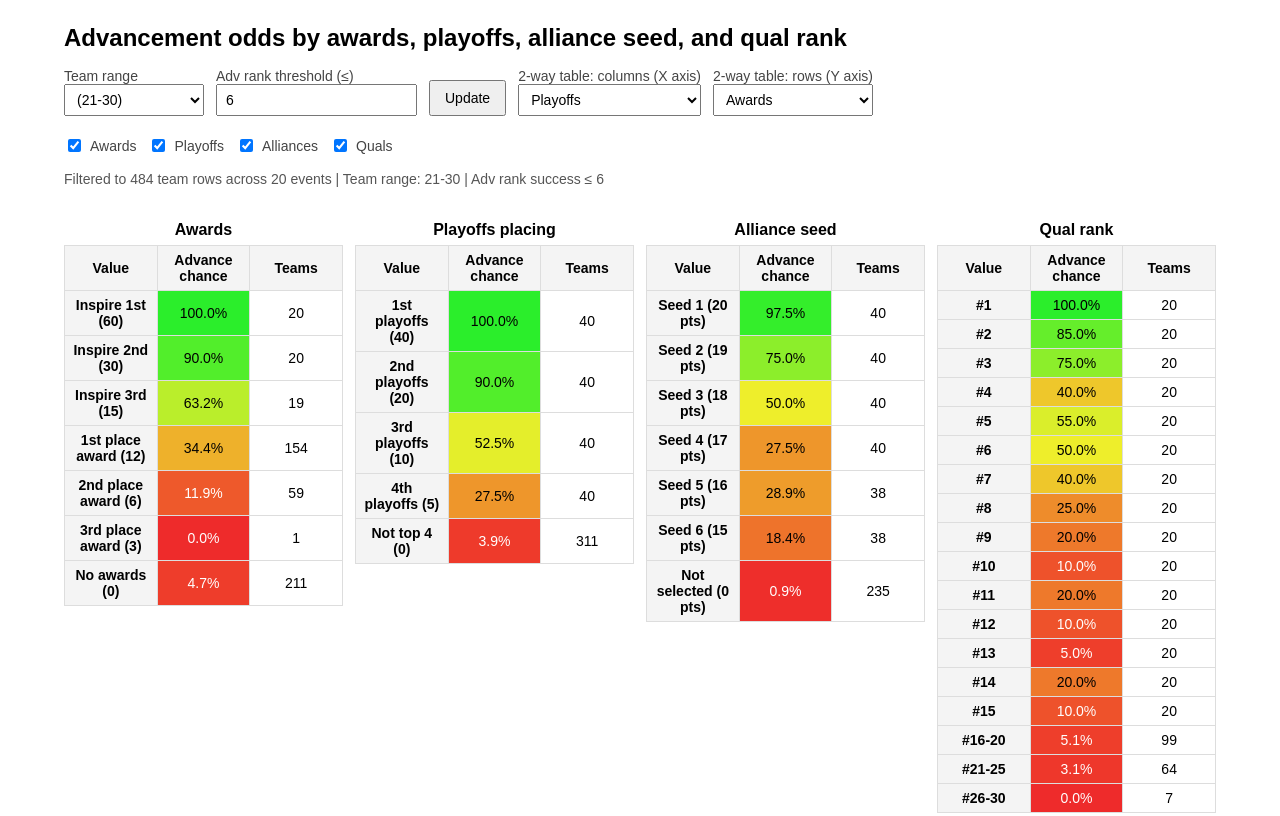
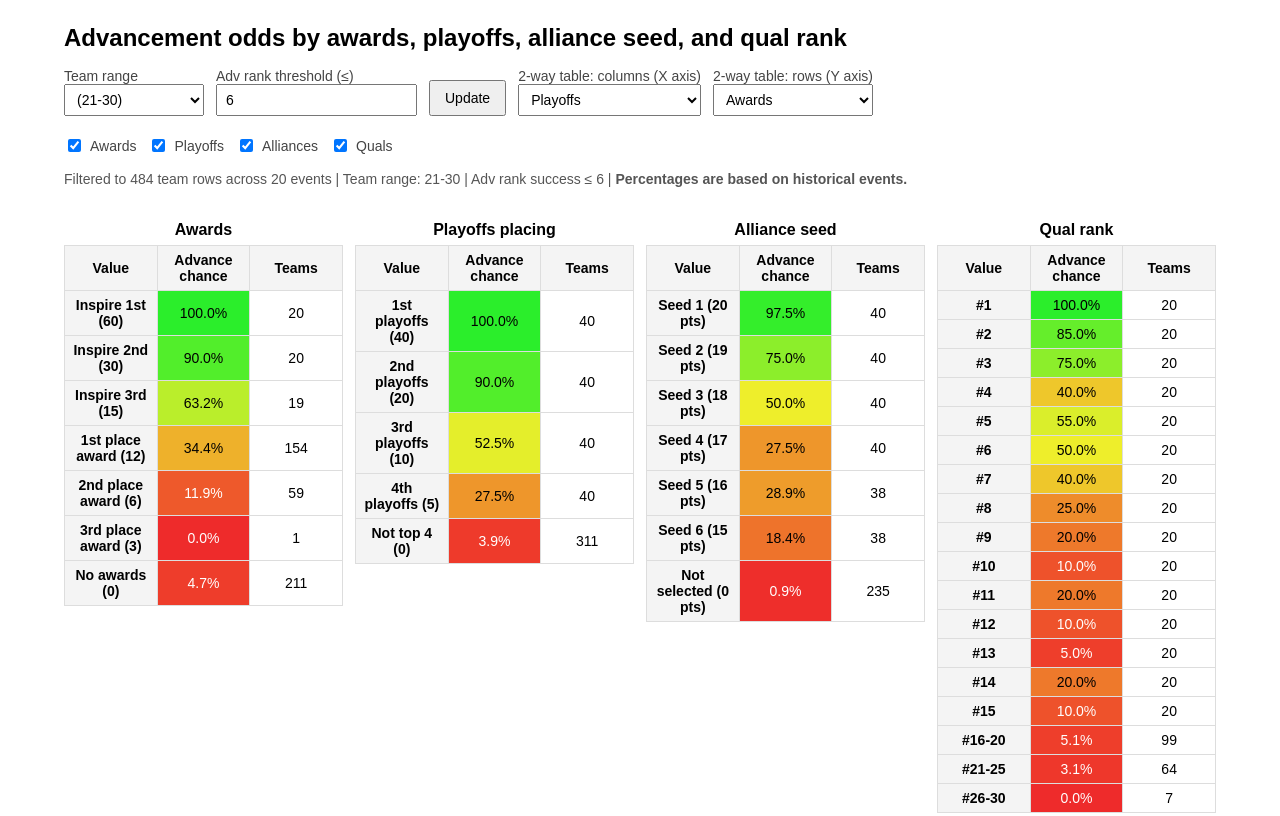
Before and after one commit to RoushilS/advancement, a plain HTML site: page index.html in a window 1280 px wide. Shown: the top 816 px of the page. Drawn offline with Linux system fonts and the light colour scheme.

Commit message:
Final change

```diff
--- a/index.html
+++ b/index.html
@@ -610,7 +610,7 @@
       renderFactorTables(filtered, threshold);
       renderGrid(filtered, threshold, axisX, axisY);
 
-      statusEl.textContent = `Filtered to ${filtered.length} team rows across ${eventCount} events | Team range: ${minTeams}-${maxTeams} | Adv rank success ≤ ${threshold}`;
+      statusEl.innerHTML = `Filtered to ${filtered.length} team rows across ${eventCount} events | Team range: ${minTeams}-${maxTeams} | Adv rank success ≤ ${threshold} | <strong>Percentages are based on historical events.</strong>`;
     }
 
     controls.addEventListener('submit', (e) => {
```
